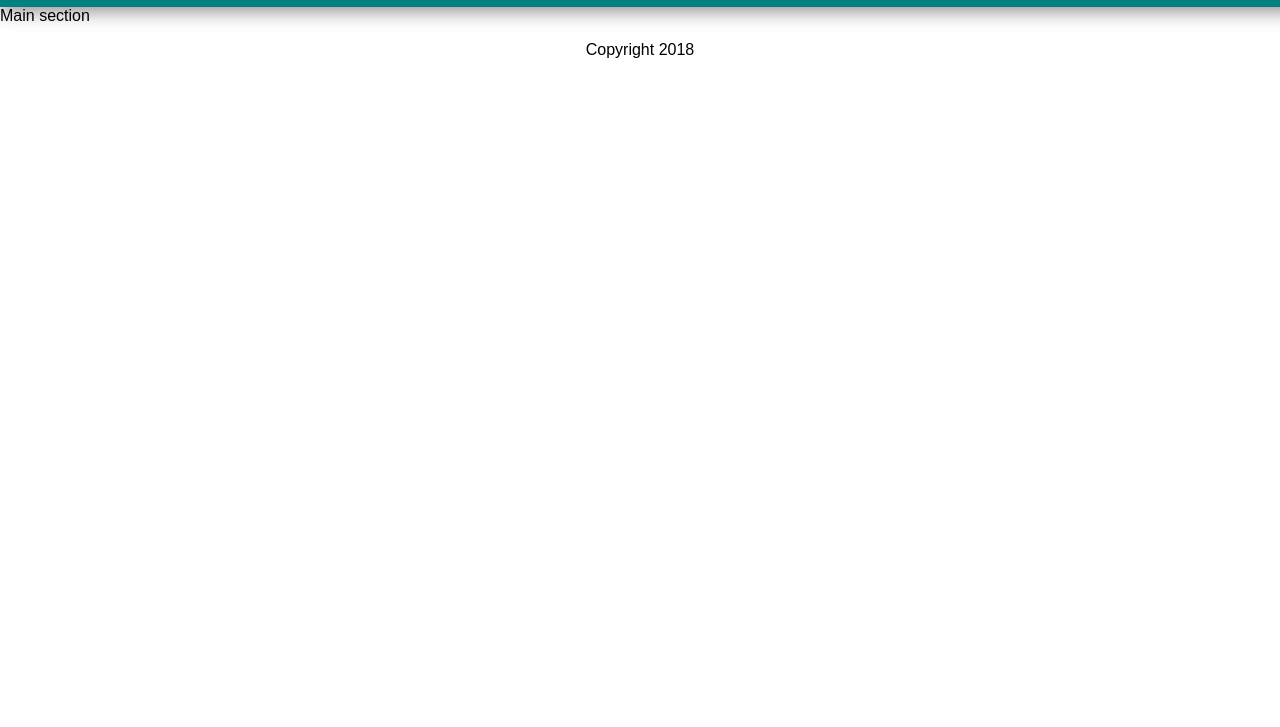
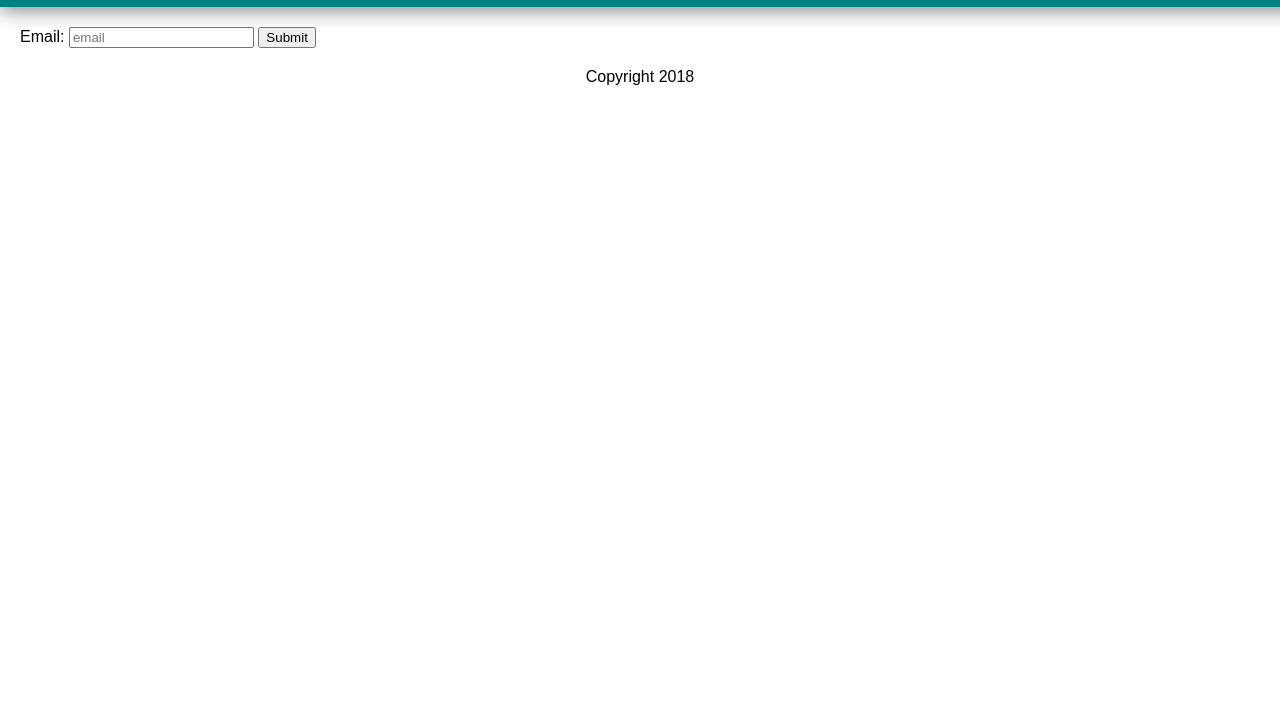
Before and after one commit to afairbrother/university-week-3-html-finished, a website built with Parcel: page index.html in a window 1280 px wide. Shown: the part 73-800 px from the top of the page. Built offline with nearby package versions, Linux system fonts and the light colour scheme.

Commit message:
Add form to markup

```diff
--- a/index.html
+++ b/index.html
@@ -26,7 +26,11 @@
 				</nav>
 			</header>
 			<main>
-				Main section
+				<form>
+					<label>Email: </label>
+					<input type='text' placeholder='email' />
+					<button type='submit'>Submit</button>
+				</form>
 			</main>
 			<footer>
 				<p>Copyright 2018</p>
--- a/src/styles.css
+++ b/src/styles.css
@@ -29,3 +29,7 @@ header ul li a {
 footer {
   text-align: center;
 }
+
+main {
+  margin: 20px;
+}
```
